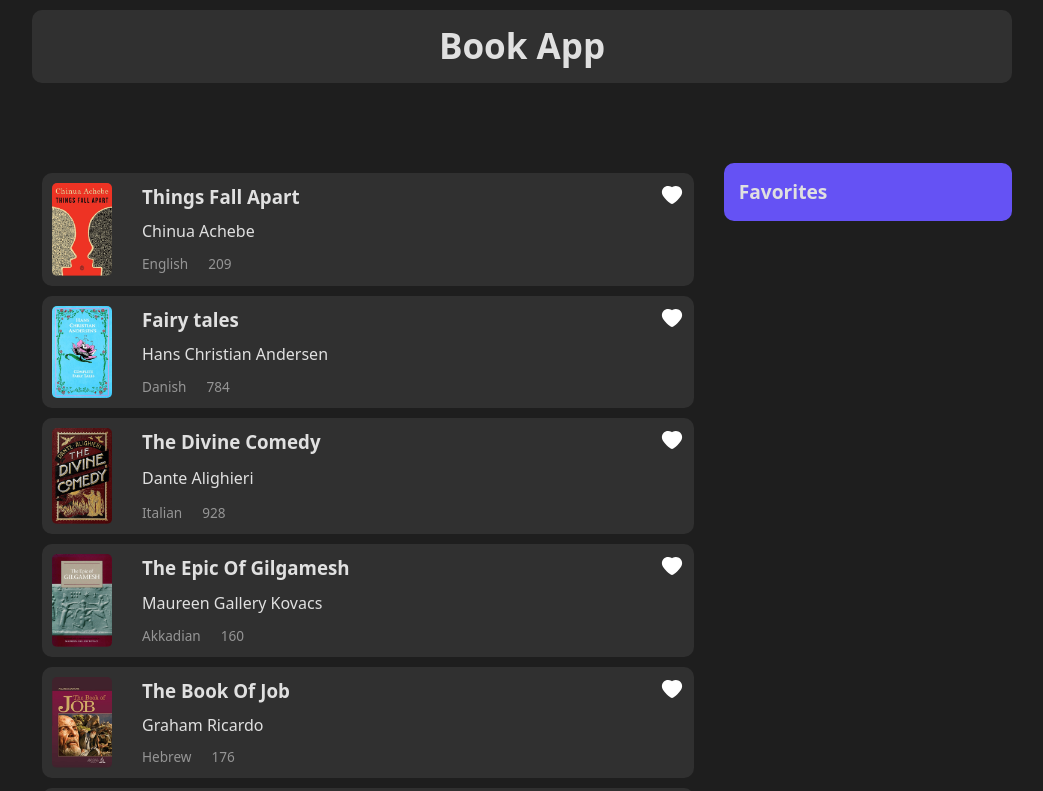
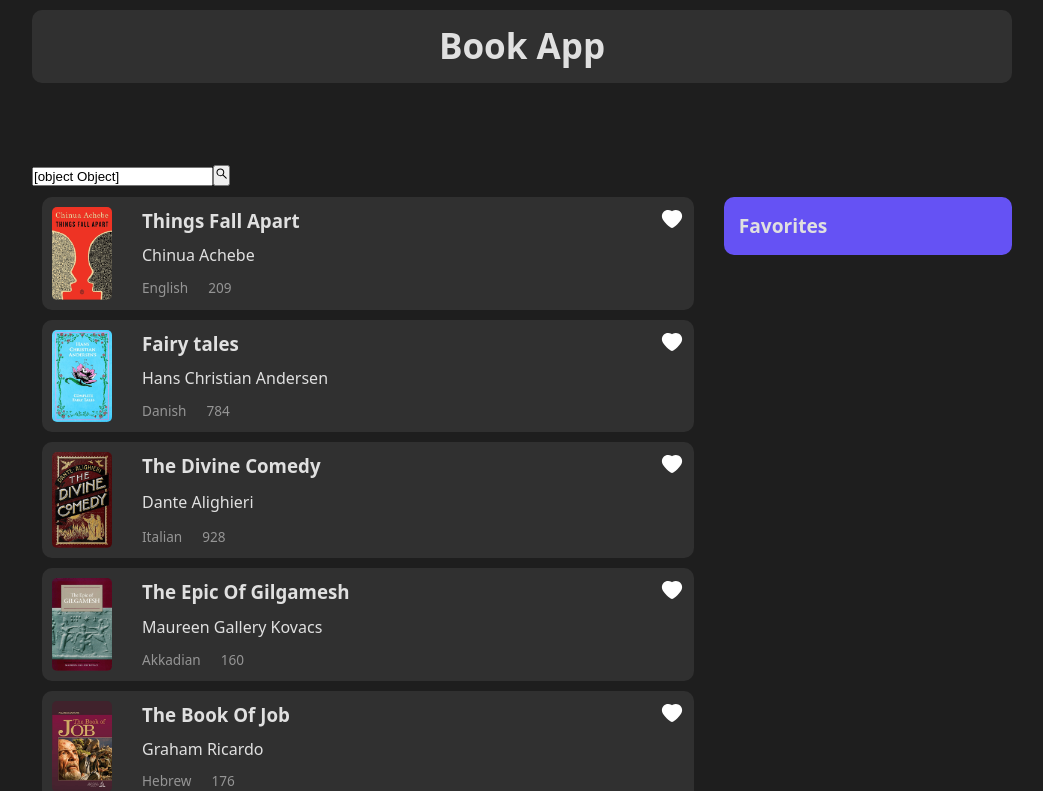
Before and after one commit to elahe919/Library, a React (Vite) app: page / in a window 1280 px wide. Shown: the top 791 px of the page, without its empty margins (118-1161 px from the left). Built offline with nearby package versions, Linux system fonts and the light colour scheme.

Commit message:
up here (bug in search box) (when some seleted and one be unselect it has conflict)

```diff
--- a/src/components/Book.jsx
+++ b/src/components/Book.jsx
@@ -1,11 +1,16 @@
 import React, { useState } from "react";
-import { books } from "../constants/mockData";
+import { books as bookData} from "../constants/mockData";
 import BookCard from "./BookCard";
 import SideBar from "./SideBar";
 import styles from "./Books.module.css";
+import SearchBox from "./SearchBox";
 
 function Book() {
+
+const [books, setBooks] = useState(bookData);
   const [likedList, setLikedList] = useState([]);
+  const [search, setSearch] = useState([]);
+
 
   const handleLikedList = (data, status) => {
     if (!status) {
@@ -18,7 +23,23 @@
     }
   };
 
+
+  const searchHandler = () => {
+    if (search) {
+      const newBooks = bookData.filter((book) =>
+        book.title.toLowerCase().includes(search)
+      );
+      setBooks(newBooks);
+    }
+    else {
+      setBooks(bookData);
+    }
+  };
+
   return (
+    <>
+
+   <SearchBox search={search} setSearch={setSearch} searchHandler={searchHandler}/>
     <div className={styles.container}>
       <div className={styles.cards}>
         {books.map((book) => (
@@ -33,14 +54,16 @@
           <h4>Favorites</h4>
         {!!likedList.length && (
           <div>
-            {" "}
+
             {likedList.map((book) => (
               <SideBar key={book.id} data={book} />
-            ))}{" "}
+            ))}
           </div>
         )}
       </div>
     </div>
+
+    </>
   );
 }
 
--- a/src/components/Books.module.css
+++ b/src/components/Books.module.css
@@ -12,6 +12,7 @@
     background-color: #6552f4;
     border-radius: 10px;
     margin-left: 20px;
+    margin-top: 10px;
 }
 .favorite h4 {
     font-size: 1.2rem;
--- /dev/null
+++ b/src/components/SearchBox.jsx
@@ -0,0 +1,17 @@
+import React from 'react'
+import {AiOutlineSearch} from "react-icons/ai"
+
+function SearchBox( search , setSearch , searchHandler) {
+  return (
+    <div>
+        <input type='text' placeholder='Search title' value={search} onChange={ (e) => setSearch(e.target.value.toLowerCase()) }/>
+        <button onClick={searchHandler}>
+
+        <AiOutlineSearch />
+
+        </button>
+    </div>
+  )
+}
+
+export default SearchBox
```
